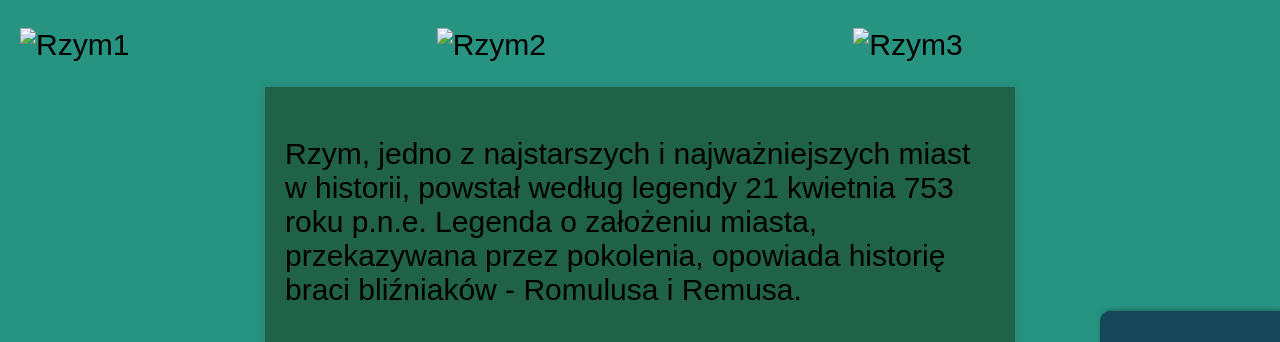
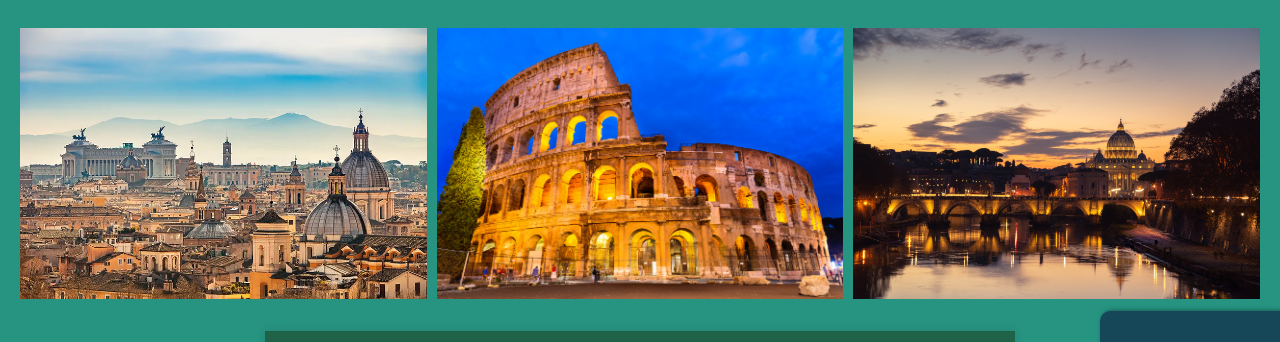
Before and after one commit to Antoni-Kowalczyk/7-zabytkow-Rzymu, a plain HTML site: page index.html in a window 1280 px wide. Shown: the part 149-491 px from the top of the page. Drawn offline with Linux system fonts and the light colour scheme.

Commit message:
Update index.html

```diff
--- a/index.html
+++ b/index.html
@@ -28,13 +28,13 @@
 
 <div class="row">
   <div class="column">
-    <img src="zdjęcia/Rzym3.webp" alt="Rzym1" style="width:100%">
+    <img src="zdjecia/Rzym3.webp" alt="Rzym1" style="width:100%">
   </div>
   <div class="column">
-    <img src="zdjęcia/Rzym.2.jpg" alt="Rzym2" style="width:100%">
+    <img src="zdjecia/Rzym.2.jpg" alt="Rzym2" style="width:100%">
   </div>
   <div class="column">
-    <img src="zdjęcia/Rzym0.3.jpg" alt="Rzym3" style="width:100%">
+    <img src="zdjecia/Rzym0.3.jpg" alt="Rzym3" style="width:100%">
   </div>
 </div>
 
```
